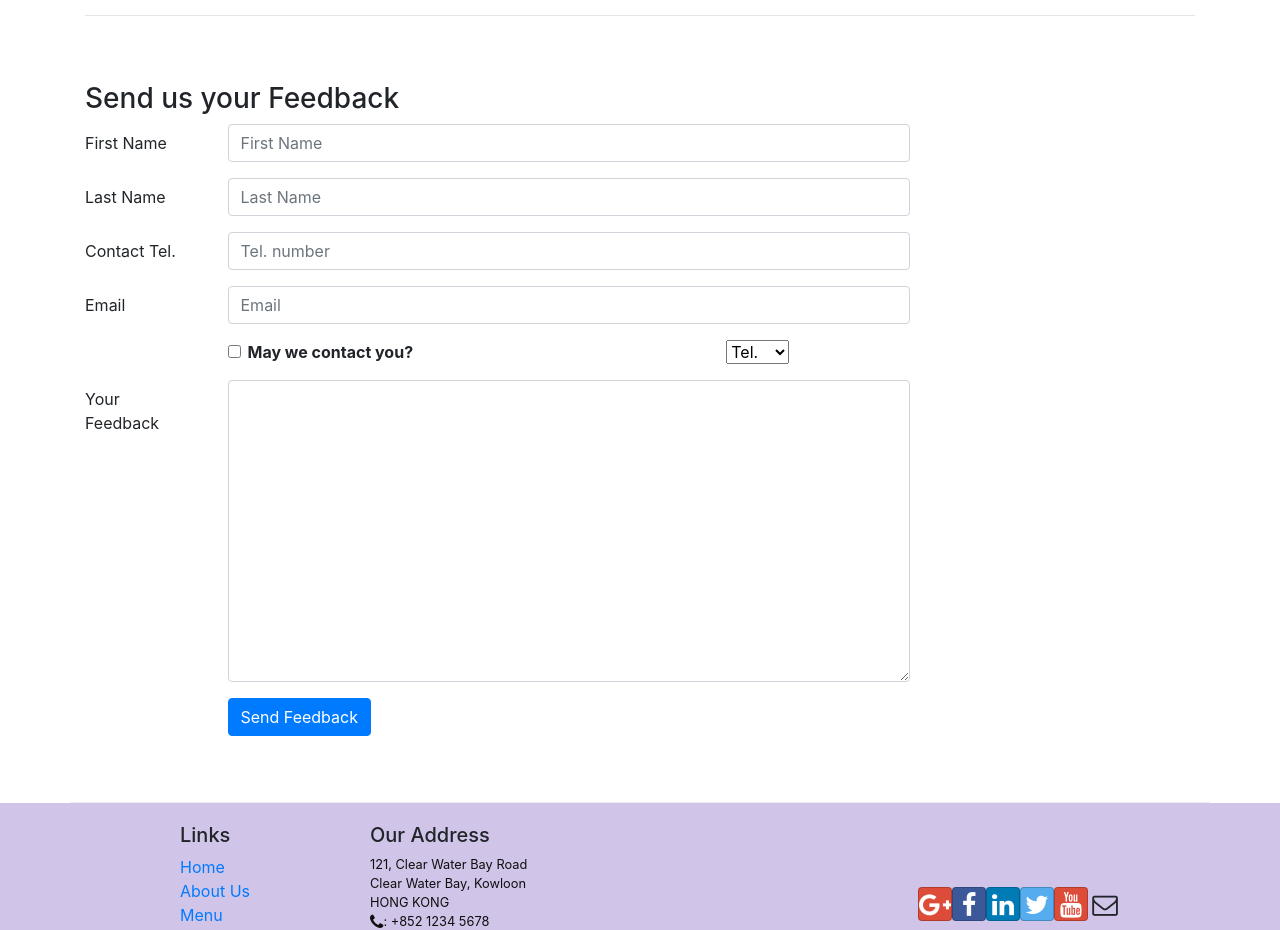
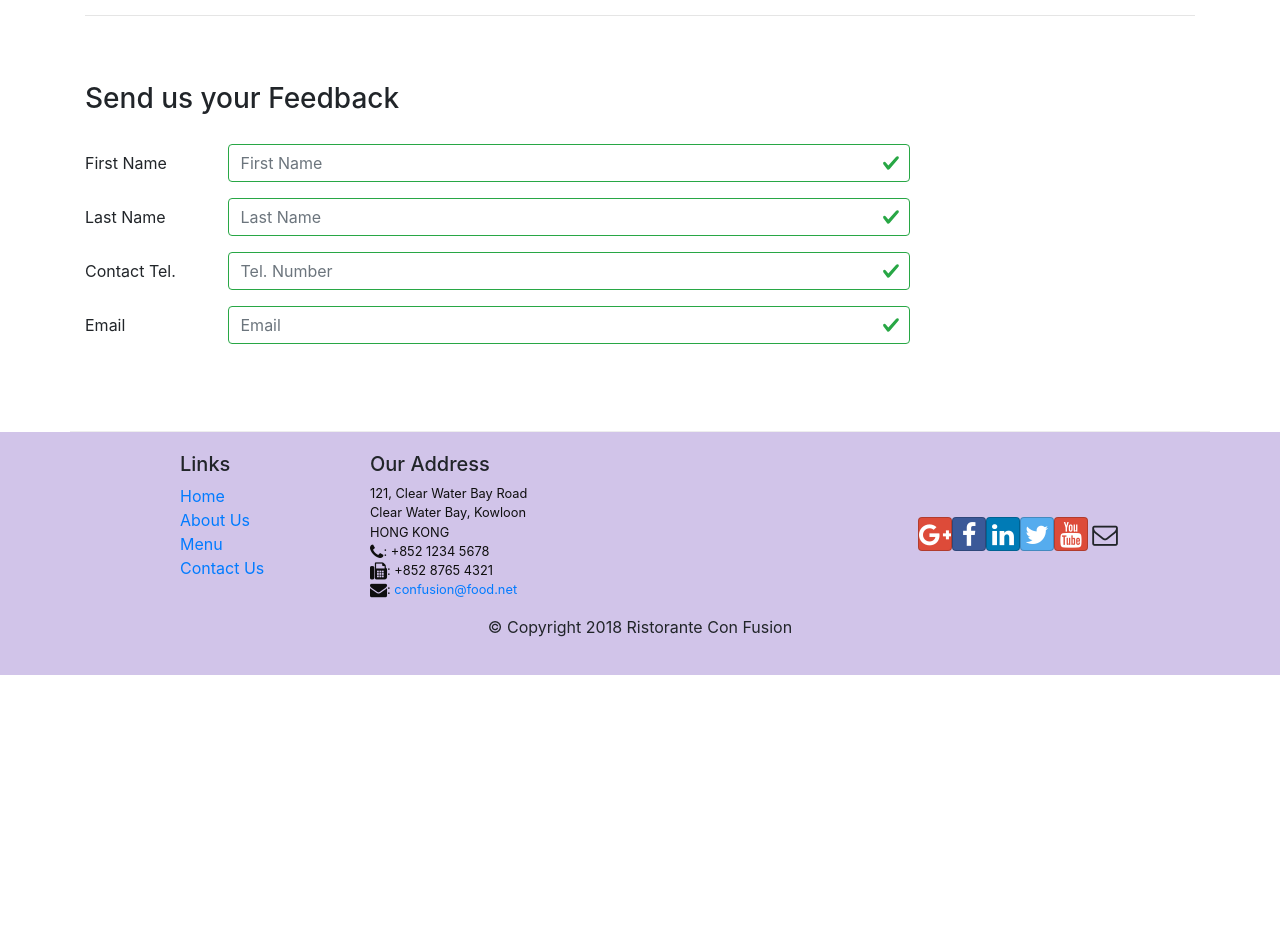
Before and after one commit to Quang167/Ferm201-ReactJS, a React (Create React App) app in the folder my-app/: page /contactus in a window 1280 px wide. Shown: the part 300-1230 px from the top of the page. After the commit the page ends 975 px from the top, so only its background shows below. Built offline with nearby package versions, Linux system fonts and the light colour scheme.

Commit message:
Controlled Form Validation

```diff
--- a/my-app/src/components/ContactComponent.js
+++ b/my-app/src/components/ContactComponent.js
@@ -1,5 +1,6 @@
 import React , { Component } from 'react';
-import { Breadcrumb, BreadcrumbItem, Button, Form, FormGroup, Label, Input, Col  } from 'reactstrap';
+// import { Breadcrumb, BreadcrumbItem, Button, Form, FormGroup, Label, Input, Col  } from 'reactstrap';
+import { Breadcrumb, BreadcrumbItem, Button, Form, FormGroup, Label, Input, Col, Row, FormFeedback } from 'reactstrap';
 import { Link } from 'react-router-dom';
 
 // function Contact(props) {
@@ -57,12 +58,51 @@
             email: '',
             agree: false,
             contactType: 'Tel.',
-            message: ''
+            message: '',
+            touched: {
+                firstname: false,
+                lastname: false,
+                telnum: false,
+                email: false
+            }
+        }
+        this.handleSubmit = this.handleSubmit.bind(this);
+        this.handleInputChange = this.handleInputChange.bind(this);
+        this.handleBlur = this.handleBlur.bind(this);
+    }
+
+    handleBlur = (field) => (evt) => {
+        this.setState({
+            touched: { ...this.state.touched, [field]: true }
+        });
+    }
+
+    validate(firstname, lastname, telnum, email) {
+        const errors = {
+            firstname: '',
+            lastname: '',
+            telnum: '',
+            email: ''
         };
 
-        this.handleInputChange = this.handleInputChange.bind(this);
-        this.handleSubmit = this.handleSubmit.bind(this);
+        if (this.state.touched.firstname && firstname.length < 3)
+            errors.firstname = 'First Name should be >= 3 characters';
+        else if (this.state.touched.firstname && firstname.length > 10)
+            errors.firstname = 'First Name should be <= 10 characters';
 
+        if (this.state.touched.lastname && lastname.length < 3)
+            errors.lastname = 'Last Name should be >= 3 characters';
+        else if (this.state.touched.lastname && lastname.length > 10)
+            errors.lastname = 'Last Name should be <= 10 characters';
+
+        const reg = /^\d+$/;
+        if (this.state.touched.telnum && !reg.test(telnum))
+            errors.telnum = 'Tel. Number should contain only numbers';
+
+        if(this.state.touched.email && email.split('').filter(x => x === '@').length !== 1)
+            errors.email = 'Email should contain a @';
+
+        return errors;
     }
 
     handleInputChange(event) {
@@ -83,6 +123,7 @@
 
 
     render() {
+        const errors = this.validate(this.state.firstname, this.state.lastname, this.state.telnum, this.state.email);
         return(
         <div className="container">
              <div className="row">
@@ -101,13 +142,17 @@
                    </div>
                     <div className="col-12 col-md-9">
                         <Form onSubmit={this.handleSubmit}>
-                            <FormGroup row>
+                        <FormGroup row>
                                 <Label htmlFor="firstname" md={2}>First Name</Label>
                                 <Col md={10}>
                                     <Input type="text" id="firstname" name="firstname"
                                         placeholder="First Name"
                                         value={this.state.firstname}
+                                        valid={errors.firstname === ''}
+                                        invalid={errors.firstname !== ''}
+                                        onBlur={this.handleBlur('firstname')}
                                         onChange={this.handleInputChange} />
+                                    <FormFeedback>{errors.firstname}</FormFeedback>
                                 </Col>
                             </FormGroup>
                             <FormGroup row>
@@ -116,16 +161,24 @@
                                     <Input type="text" id="lastname" name="lastname"
                                         placeholder="Last Name"
                                         value={this.state.lastname}
+                                        valid={errors.lastname === ''}
+                                        invalid={errors.lastname !== ''}
+                                        onBlur={this.handleBlur('lastname')}
                                         onChange={this.handleInputChange} />
+                                    <FormFeedback>{errors.lastname}</FormFeedback>
                                 </Col>
                             </FormGroup>
                             <FormGroup row>
-                            <Label htmlFor="telnum" md={2}>Contact Tel.</Label>
+                                <Label htmlFor="telnum" md={2}>Contact Tel.</Label>
                                 <Col md={10}>
                                     <Input type="tel" id="telnum" name="telnum"
-                                        placeholder="Tel. number"
+                                        placeholder="Tel. Number"
                                         value={this.state.telnum}
+                                        valid={errors.telnum === ''}
+                                        invalid={errors.telnum !== ''}
+                                        onBlur={this.handleBlur('telnum')}
                                         onChange={this.handleInputChange} />
+                                    <FormFeedback>{errors.telnum}</FormFeedback>
                                 </Col>
                             </FormGroup>
                             <FormGroup row>
@@ -134,46 +187,14 @@
                                     <Input type="email" id="email" name="email"
                                         placeholder="Email"
                                         value={this.state.email}
+                                        valid={errors.email === ''}
+                                        invalid={errors.email !== ''}
+                                        onBlur={this.handleBlur('email')}
                                         onChange={this.handleInputChange} />
+                                    <FormFeedback>{errors.email}</FormFeedback>
                                 </Col>
                             </FormGroup>
-                            <FormGroup row>
-                                <Col md={{size: 6, offset: 2}}>
-                                    <FormGroup check>
-                                        <Label check>
-                                            <Input type="checkbox"
-                                                name="agree"
-                                                checked={this.state.agree}
-                                                onChange={this.handleInputChange} /> {' '}
-                                            <strong>May we contact you?</strong>
-                                        </Label>
-                                    </FormGroup>
-                                </Col>
-                                <Col md={{size: 3, offset: 1}}>
-                                    <Input type="select" name="contactType"
-                                            value={this.state.contactType}
-                                            onChange={this.handleInputChange}>
-                                        <option>Tel.</option>
-                                        <option>Email</option>
-                                    </Input>
-                                </Col>
-                            </FormGroup>
-                            <FormGroup row>
-                                <Label htmlFor="message" md={2}>Your Feedback</Label>
-                                <Col md={10}>
-                                    <Input type="textarea" id="message" name="message"
-                                        rows="12"
-                                        value={this.state.message}
-                                        onChange={this.handleInputChange}></Input>
-                                </Col>
-                            </FormGroup>
-                            <FormGroup row>
-                                <Col md={{size: 10, offset: 2}}>
-                                    <Button type="submit" color="primary">
-                                        Send Feedback
-                                    </Button>
-                                </Col>
-                            </FormGroup>
+
                         </Form>
                     </div>
                </div>
```
